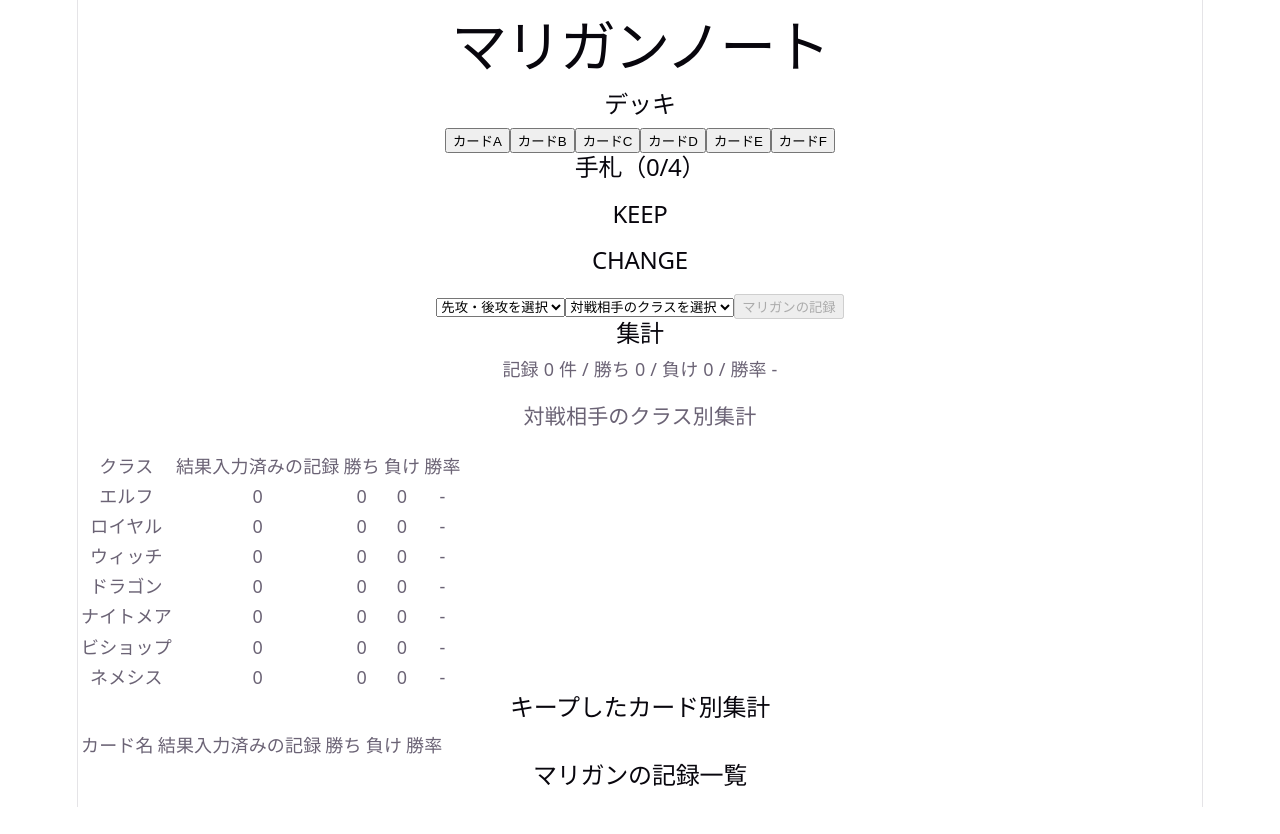
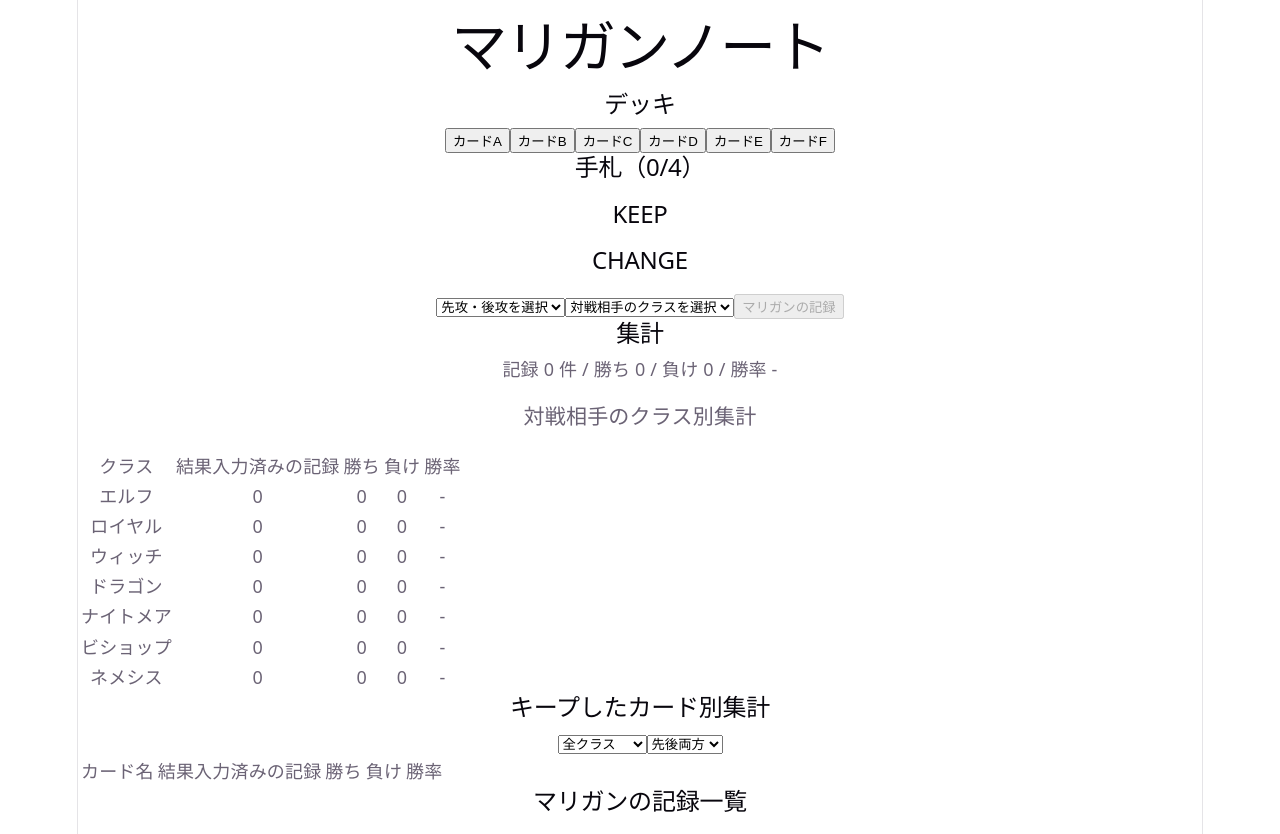
Before and after one commit to kjkt1105-maker/mulligan-note, a React (Vite) app: page / in a window 1280 px wide. Before the commit the page ends 807 px from the top, so only its background shows below. Built offline with nearby package versions, Linux system fonts and the light colour scheme.

Commit message:
キープカード別の集計を、対面クラスと先攻・後攻で絞り込めるようにする

```diff
--- a/src/App.tsx
+++ b/src/App.tsx
@@ -1,7 +1,7 @@
 import { useState, useEffect } from 'react'
-import type { HandCard, Turn, MulliganRecord, OpponentClass } from './types'
+import type { HandCard, Turn, MulliganRecord, OpponentClass, RecordFilter } from './types'
 import { CLASSES } from './types'
-import { calcWinRate, calcWinRateByClass, calcWinRateByKeptCard } from './stats'
+import { calcWinRate, calcWinRateByClass, calcWinRateByKeptCard, filterRecords } from './stats'
 import { loadRecords, saveRecords } from './storage'
 
 // 仮のカード名（あとで自分のデッキに置き換える）
@@ -22,7 +22,10 @@ function App() {
   const [opponentClass, setOpponentClass] = useState<OpponentClass | null>(null)
 
   // マリガンの記録
-  const [records, setRecords] = useState<MulliganRecord[]>(loadRecords())
+  const [records, setRecords] = useState(loadRecords)
+
+  // 記録の絞り込み条件
+  const [filter, setFilter] = useState<RecordFilter>({})
 
   // recordsが更新されるたびにローカルストレージに保存する
   useEffect(() => {
@@ -56,7 +59,7 @@ function App() {
 
   const overallStats = calcWinRate(records)
   const byClassStats = calcWinRateByClass(records)
-  const byCardStats = [...calcWinRateByKeptCard(records)].sort(
+  const byCardStats = [...calcWinRateByKeptCard(filterRecords(records, filter))].sort(
     (a, b) => b.decided - a.decided || a.name.localeCompare(b.name),
   )
 
@@ -141,6 +144,17 @@ function App() {
       </div>
 
       <h2>キープしたカード別集計</h2>
+      <select value={filter.opponentClass ?? ''} onChange={(e) => setFilter({ ...filter, opponentClass: e.target.value === '' ? undefined : (e.target.value as OpponentClass) })}>
+        <option value="">全クラス</option>
+        {CLASSES.map((cls) => (
+          <option key={cls} value={cls}>{cls}</option>
+        ))}
+      </select>
+      <select value={filter.turn ?? ''} onChange={(e) => setFilter({ ...filter, turn: e.target.value === '' ? undefined : (e.target.value as Turn) })}>
+        <option value="">先後両方</option>
+        <option value="first">先攻</option>
+        <option value="second">後攻</option>
+      </select>
       <div>
         <table>
           <thead>
--- a/src/stats.ts
+++ b/src/stats.ts
@@ -1,4 +1,4 @@
-import type { MulliganRecord } from './types'
+import type { MulliganRecord, OpponentClass, Turn, RecordFilter } from './types'
 import { CLASSES } from './types'
 
 export function calcWinRate(records: MulliganRecord[]) {
@@ -46,3 +46,15 @@ export function calcWinRateByKeptCard(records: MulliganRecord[]) {
     return { name, decided, wins, losses, winRate }
   })
 }
+
+export function filterRecords(records: MulliganRecord[], filter: RecordFilter) : MulliganRecord[] {
+  // 指定された条件に合う記録だけを返す。条件が未指定なら、その条件では絞り込まない
+  return records.filter((r) => {
+    // opponentClass と turn の両方が指定されていない場合は、全件返す
+    // opponentClass が指定されている場合は、そのクラスの記録だけを返す
+    if (filter.opponentClass && r.opponentClass !== filter.opponentClass) return false
+    // turn が指定されている場合は、そのターンの記録だけを返す
+    if (filter.turn && r.turn !== filter.turn) return false
+    return true
+  })
+}
--- a/src/types.ts
+++ b/src/types.ts
@@ -30,3 +30,8 @@ export function isMulliganRecord(value: unknown): value is MulliganRecord {
 // 対戦相手のクラスの型定義
 export const CLASSES = ['エルフ', 'ロイヤル', 'ウィッチ', 'ドラゴン', 'ナイトメア', 'ビショップ', 'ネメシス'] as const
 export type OpponentClass = (typeof CLASSES)[number]
+
+export type RecordFilter = {
+  opponentClass?: OpponentClass
+  turn?: Turn
+}
```
Also changed, not shown: 1 other file (tests, documents, lock files or other folders).
